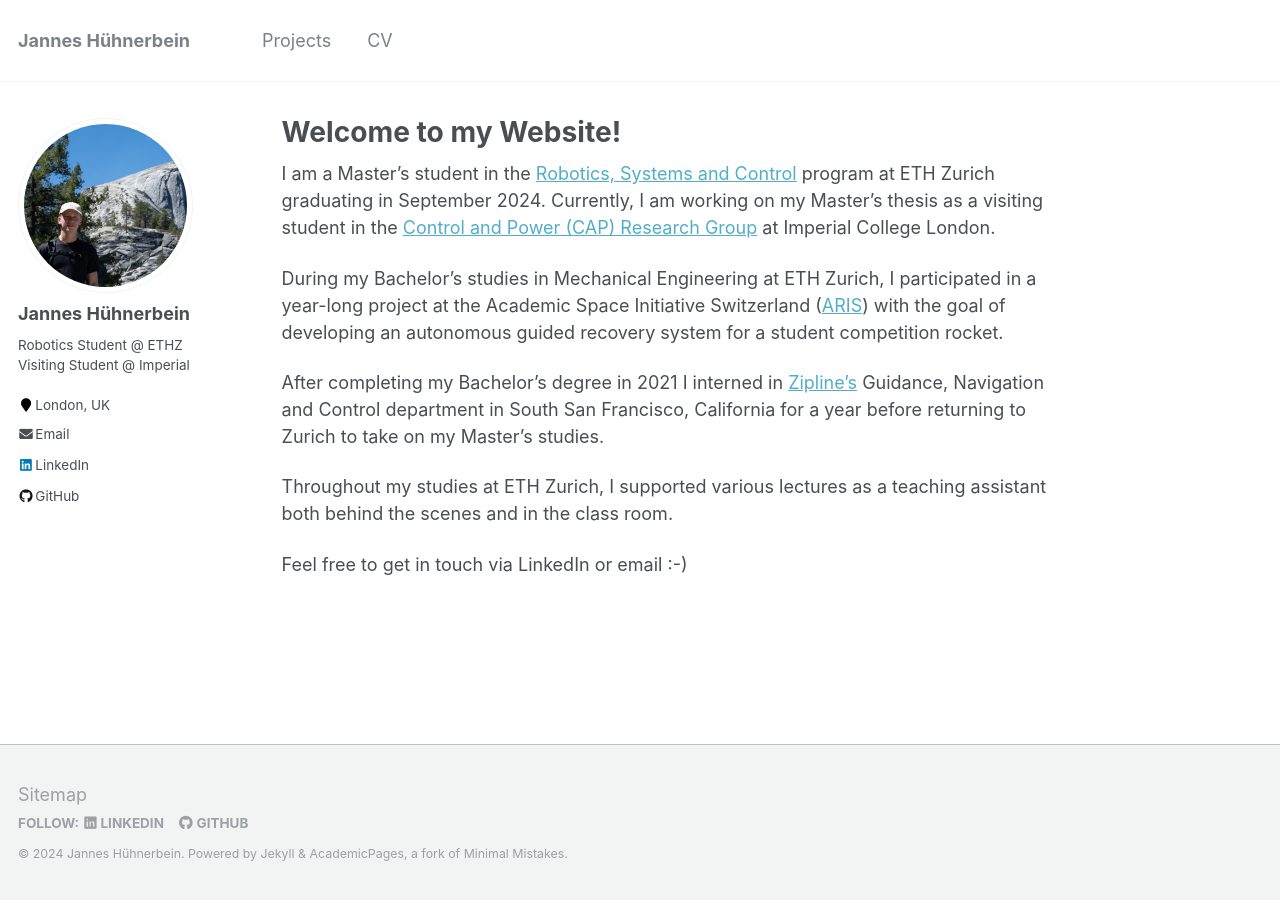
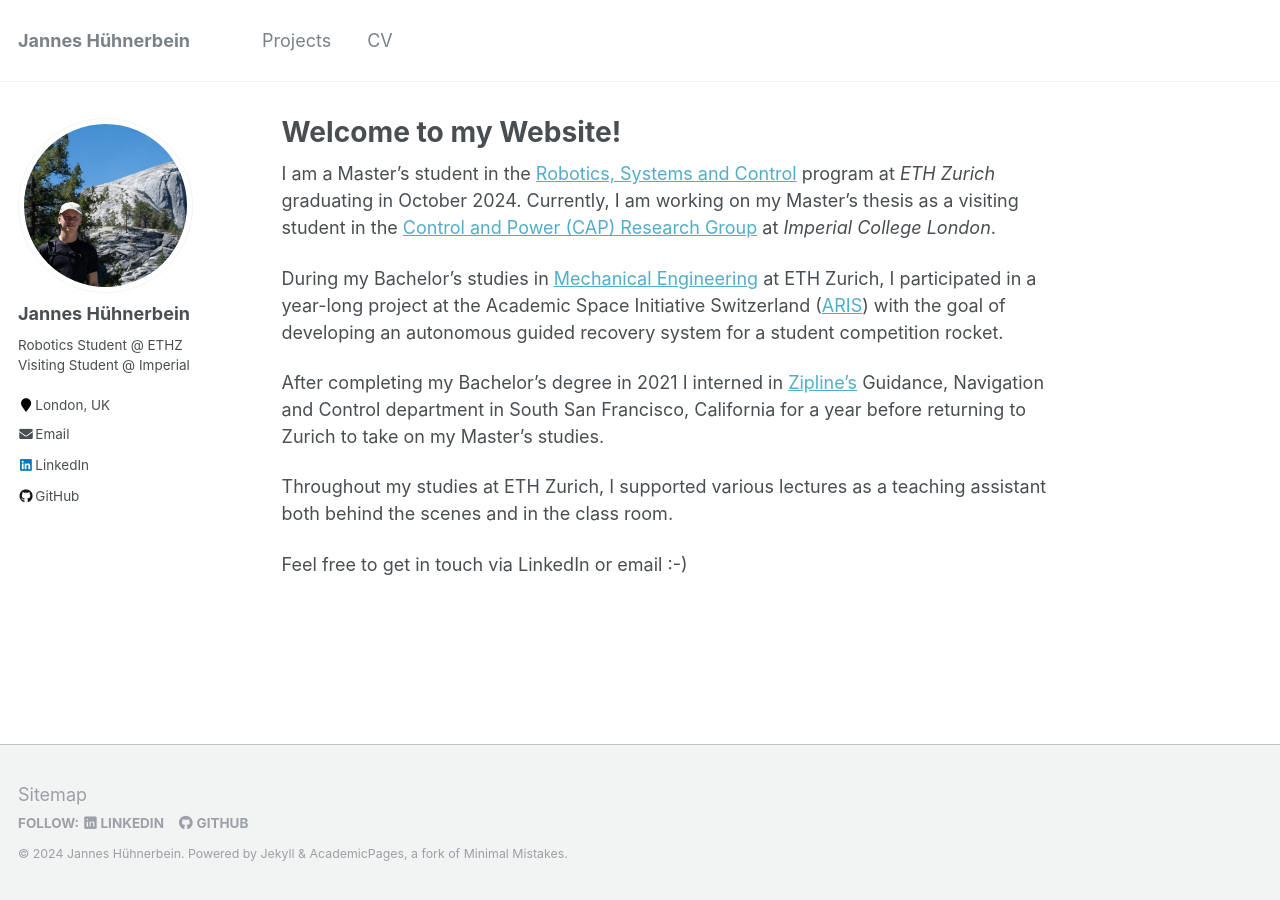
Before and after one commit to janneshb/huehnerbe.in, a Jekyll site: the page built from _pages/about.md, in a window 1280 px wide. Built offline with Jekyll 4.4.1, drawn with Linux system fonts in a browser that asks for light colours.

Commit message:
minor updates to the about page

```diff
--- a/_pages/about.md
+++ b/_pages/about.md
@@ -7,10 +7,10 @@ redirect_from:
   - /about.html
 ---
 
-I am a Master's student in the <a href="https://ethz.ch/en/studies/master/degree-programmes/engineering-sciences/robotics-systems-and-control.html" target="_blank" rel="noopener noreferrer">Robotics, Systems and Control</a> program at ETH Zurich graduating in September 2024.
-Currently, I am working on my Master's thesis as a visiting student in the <a href="https://www.imperial.ac.uk/electrical-engineering/research/control-and-power/" target="_blank" rel="noopener noreferrer">Control and Power (CAP) Research Group</a> at Imperial College London.
+I am a Master's student in the <a href="https://ethz.ch/en/studies/master/degree-programmes/engineering-sciences/robotics-systems-and-control.html" target="_blank" rel="noopener noreferrer">Robotics, Systems and Control</a> program at _ETH Zurich_ graduating in October 2024.
+Currently, I am working on my Master's thesis as a visiting student in the <a href="https://www.imperial.ac.uk/electrical-engineering/research/control-and-power/" target="_blank" rel="noopener noreferrer">Control and Power (CAP) Research Group</a> at _Imperial College London_.
 
-During my Bachelor's studies in Mechanical Engineering at ETH Zurich, I participated in a year-long project at the Academic Space Initiative Switzerland (<a href="https://aris-space.ch" target="_blank" rel="noopener noreferrer">ARIS</a>) with the goal of developing an autonomous guided recovery system  for a student competition rocket.
+During my Bachelor's studies in <a href="https://ethz.ch/en/studies/bachelor/bachelors-degree-programmes/engineering-sciences/mechanical-engineering.html" target="_blank" rel="noopener noreferrer">Mechanical Engineering</a> at ETH Zurich, I participated in a year-long project at the Academic Space Initiative Switzerland (<a href="https://aris-space.ch" target="_blank" rel="noopener noreferrer">ARIS</a>) with the goal of developing an autonomous guided recovery system for a student competition rocket.
 
 After completing my Bachelor's degree in 2021 I interned in <a href="https://flyzipline.com" target="_blank" rel="noopener noreferrer">Zipline's</a> Guidance, Navigation and Control department in South San Francisco, California for a year before returning to Zurich to take on my Master's studies.
 
```
